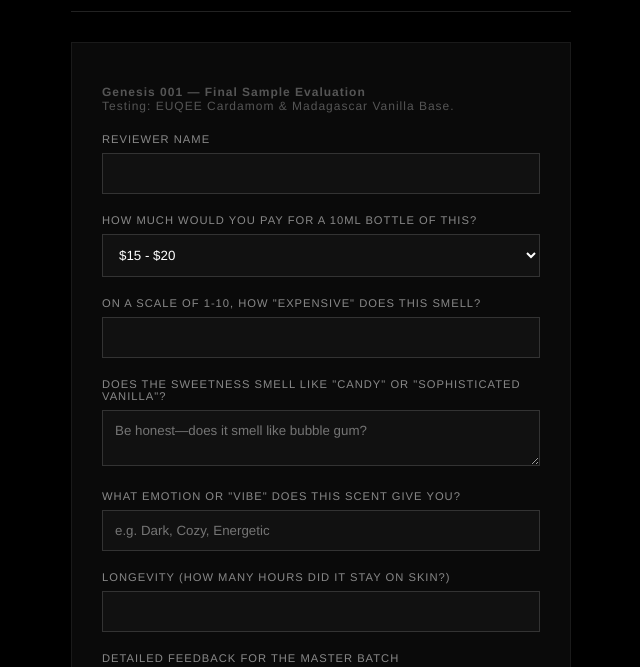
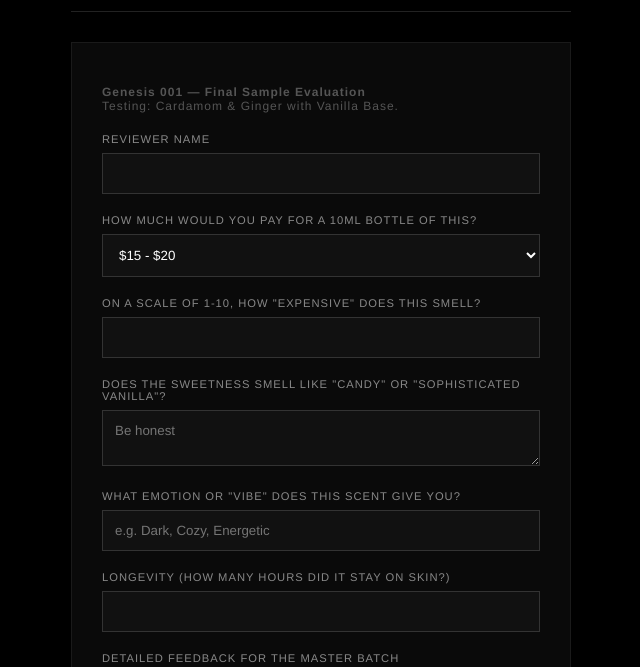
Before and after one commit to Osmori/Osmori-site, a plain HTML site: page index.html in a window 1280 px wide. Shown: the part 133-800 px from the top of the page, without its empty margins (319-959 px from the left). Drawn offline with Linux system fonts and the light colour scheme.

Commit message:
Update index.html

```diff
--- a/index.html
+++ b/index.html
@@ -23,7 +23,7 @@
         <div class="subtitle">Haskell, New Jersey — Est. 2026</div>
 
         <div class="form-card">
-            <p class="notes"><strong>Genesis 001 — Final Sample Evaluation</strong><br>Testing: EUQEE Cardamom & Madagascar Vanilla Base.</p>
+            <p class="notes"><strong>Genesis 001 — Final Sample Evaluation</strong><br>Testing:  Cardamom & Ginger with Vanilla Base.</p>
 
             <form action="https://formspree.io/f/mvzbodpz" method="POST">
                 <label>Reviewer Name</label>
@@ -40,7 +40,7 @@
                 <input type="number" name="luxury" min="1" max="10">
 
                 <label>Does the sweetness smell like "Candy" or "Sophisticated Vanilla"?</label>
-                <textarea name="sweetness_check" rows="2" placeholder="Be honest—does it smell like bubble gum?"></textarea>
+                <textarea name="sweetness_check" rows="2" placeholder="Be honest"></textarea>
 
                 <label>What emotion or "Vibe" does this scent give you?</label>
                 <input type="text" name="vibe" placeholder="e.g. Dark, Cozy, Energetic">
```
